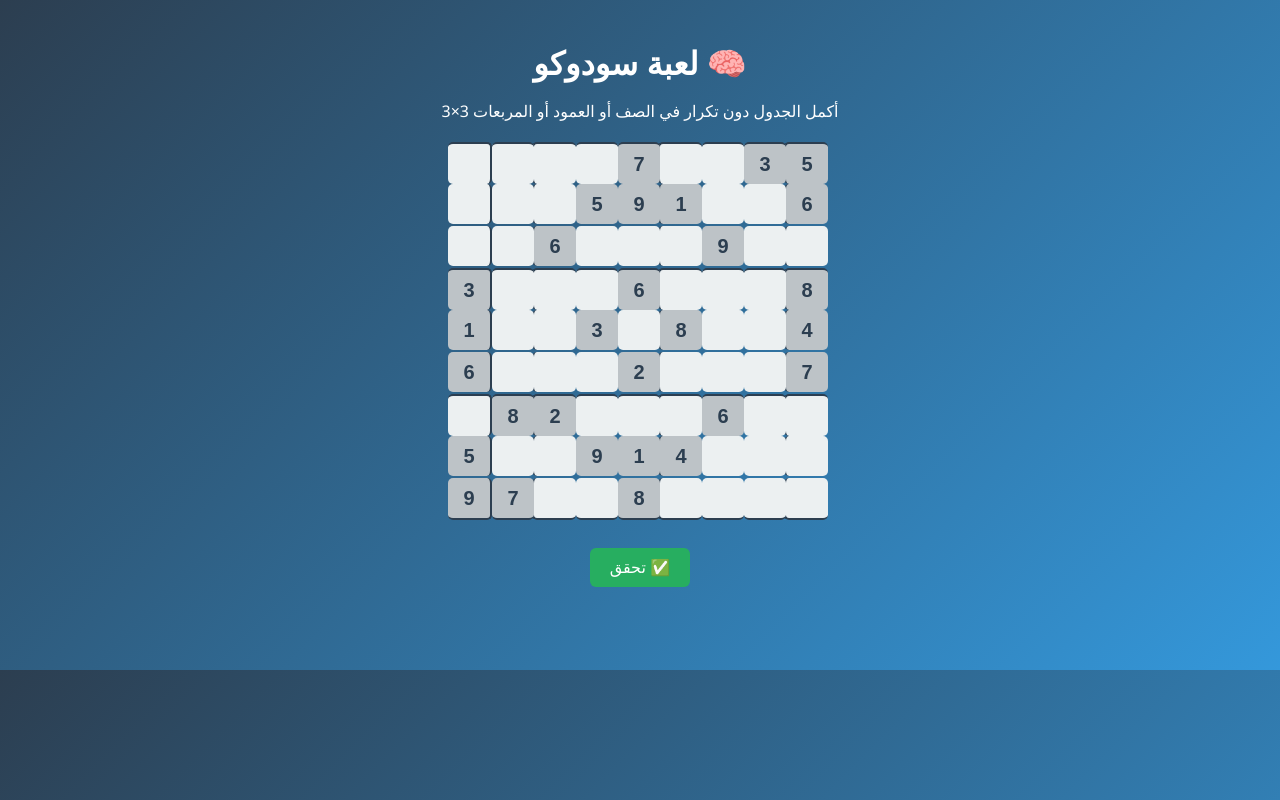
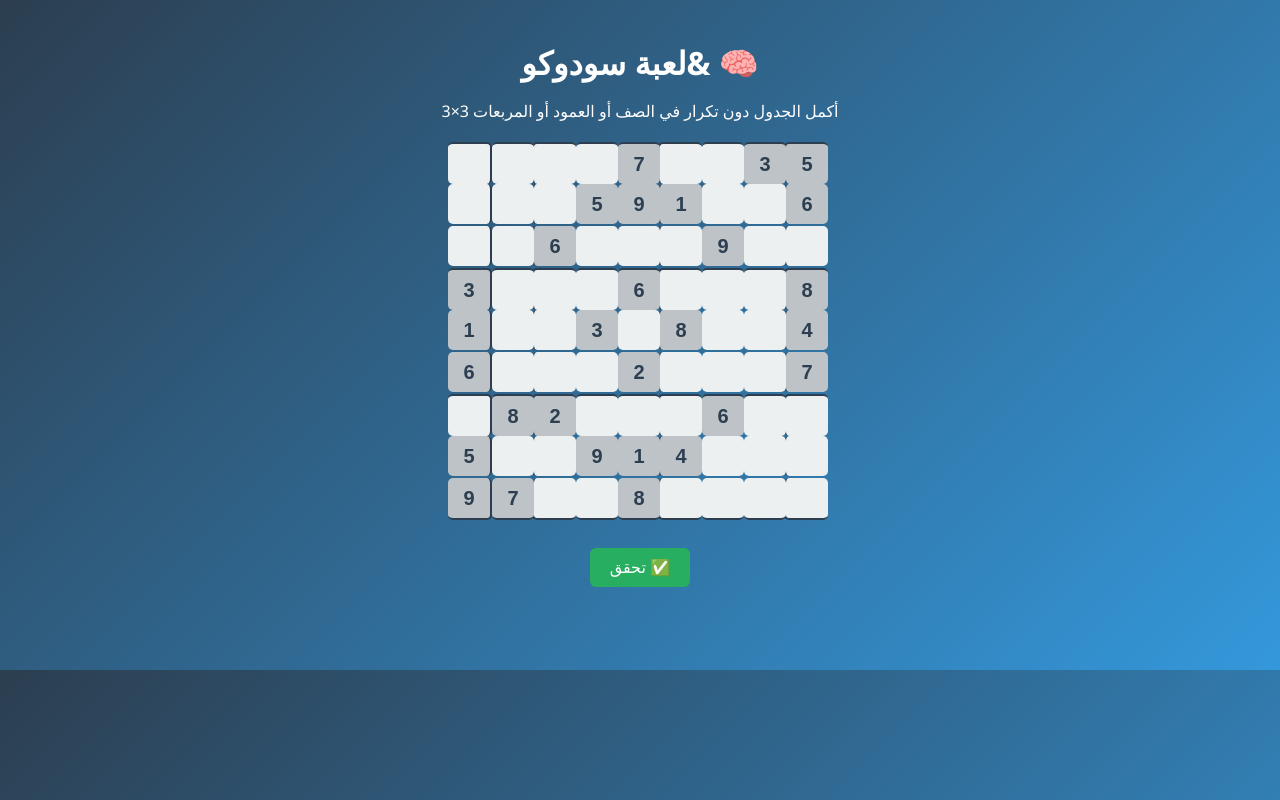
Before and after one commit to Mohamed-aroussi/sodokou1, a plain HTML site: page index.html in a window 1280 px wide. Drawn offline with Linux system fonts and the light colour scheme.

Commit message:
Update index.html

```diff
--- a/index.html
+++ b/index.html
@@ -73,7 +73,7 @@
   </style>
 </head>
 <body>
-  <h1>🧠 لعبة سودوكو</h1>
+  <h1>🧠 &لعبة سودوكو</h1>
   <p>أكمل الجدول دون تكرار في الصف أو العمود أو المربعات 3×3</p>
 
   <div id="board"></div>
```
